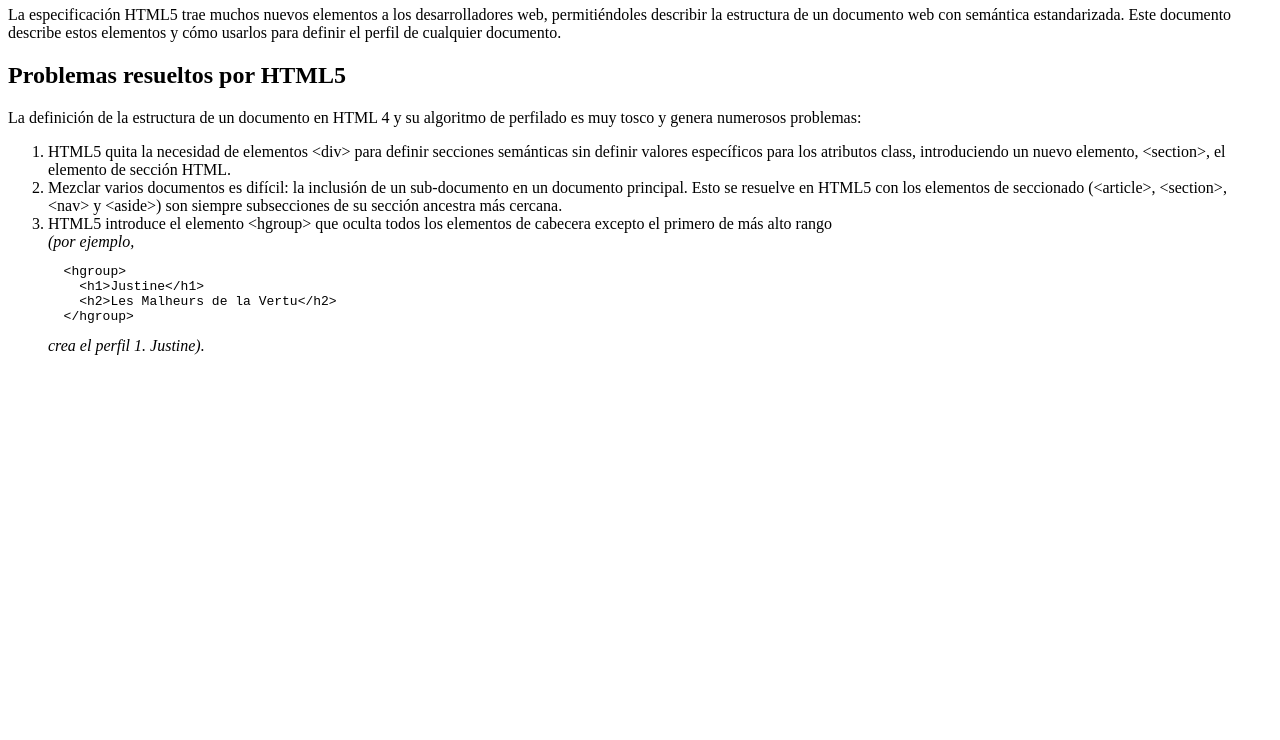
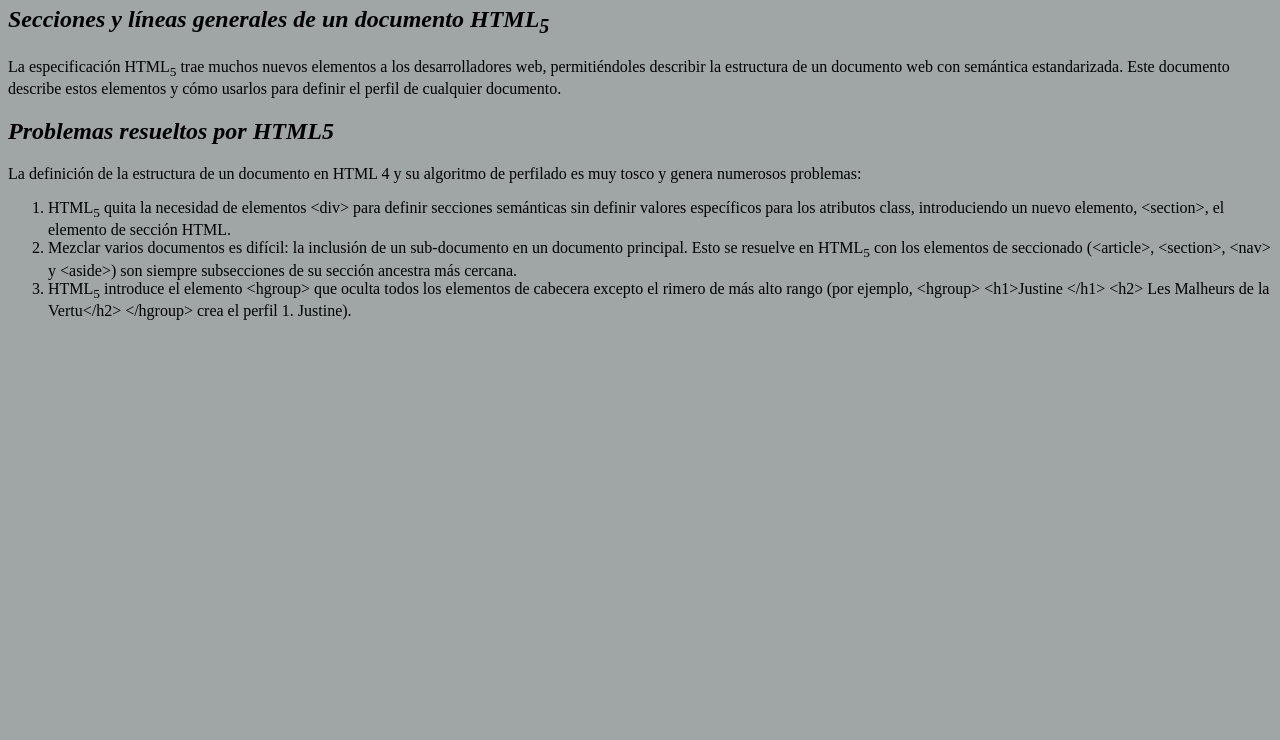
Before and after one commit to Bolgvs/UD28-Ejercicio1, a plain HTML site: page index.html in a window 1280 px wide. Shown: the part 60-800 px from the top of the page. Drawn offline with Linux system fonts and the light colour scheme.

Commit message:
ejercicio 1 acabado

```diff
--- /dev/null
+++ b/css/style.css
@@ -0,0 +1,3 @@
+body {
+    background-color: #a0a5a5;
+}
--- a/index.html
+++ b/index.html
@@ -1,33 +1,58 @@
 <html>
 
 <head>
-    <meta charset="utf-8">
-    <title>Secciones y líneas generales de un documento HTML5</title>
+    <link rel="stylesheet" href="css/style.css">
+    <title>Ejercicio 1</title>
 </head>
 
 <body>
-    <h1>Secciones y líneas generales de un documento HTML5</h1>
-    <p>La especificación HTML5 trae muchos nuevos elementos a los desarrolladores web, permitiéndoles describir la
-        estructura de un documento web con semántica estandarizada. Este documento describe estos elementos y cómo
-        usarlos para definir el perfil de cualquier documento.</p>
-    <h2>Problemas resueltos por HTML5</h2>
-    <p>La definición de la estructura de un documento en HTML 4 y su algoritmo de perfilado es muy tosco y genera
-        numerosos problemas:</p>
-    <ol>
-        <li>HTML5 quita la necesidad de elementos &lt;div&gt; para definir secciones semánticas sin definir valores
-            específicos para los atributos class, introduciendo un nuevo elemento, &lt;section&gt;, el elemento de
-            sección HTML.</li>
-        <li>Mezclar varios documentos es difícil: la inclusión de un sub-documento en un documento principal. Esto se
-            resuelve en HTML5 con los elementos de seccionado (&lt;article&gt;, &lt;section&gt;, &lt;nav&gt; y
-            &lt;aside&gt;) son siempre subsecciones de su sección ancestra más cercana.</li>
-        <li>HTML5 introduce el elemento &lt;hgroup&gt; que oculta todos los elementos de cabecera excepto el primero de
-            más alto rango<br><em>(por ejemplo,</em>
-            <pre>
-  &lt;hgroup&gt;
-    &lt;h1&gt;Justine&lt;/h1&gt;
-    &lt;h2&gt;Les Malheurs de la Vertu&lt;/h2&gt;
-  &lt;/hgroup&gt;</pre>
-            <em>crea el perfil 1. Justine).</em>
+
+    <h1><b><i>
+        Texto para el ejercicio
+    </h1>
+
+    <h2>
+        Secciones y líneas generales de un documento HTML<sub>5</sub>
+    </i></b></h2>
+
+        <p>
+            La especificación HTML<sub>5</sub> trae muchos nuevos elementos a los desarrolladores web, permitiéndoles
+            describir la estructura de un documento web con semántica estandarizada. Este documento describe estos elementos
+            y cómo usarlos para definir el perfil de cualquier documento.
+        </p>
+
+    <h2><b><i>
+        Problemas resueltos por HTML5
+    </i></b></h2>
+
+    <p>
+        La definición de la estructura de un documento en HTML 4 y su algoritmo de perfilado es muy tosco y genera
+        numerosos problemas:
+    </p>
+        <ol>
+            <li>
+                HTML<sub>5</sub> quita la necesidad de elementos &lt;div&gt; para definir secciones semánticas sin definir
+                valores
+                específicos para los atributos class, introduciendo un nuevo elemento, &lt;section&gt;, el elemento de
+                sección HTML.
+            </li>
+            <li>
+                Mezclar varios documentos es difícil: la inclusión de un sub-documento en un documento principal. Esto se
+                resuelve en HTML<sub>5</sub> con los elementos de seccionado (&lt;article&gt;, &lt;section&gt;, &lt;nav&gt;
+                y &lt;aside&gt;) son siempre subsecciones de su sección ancestra más cercana.
+            </li>
+
+            <li>
+                HTML<sub>5</sub> introduce el elemento &lt;hgroup&gt; que oculta todos los elementos de cabecera excepto el
+                rimero de más alto rango
+                    (por ejemplo,
+                    &lt;hgroup&gt;
+                    &lt;h1&gt;Justine
+                    &lt;/h1&gt;
+                    &lt;h2&gt;
+                    Les Malheurs de la Vertu&lt;/h2&gt;
+                    &lt;/hgroup&gt;
+                crea el perfil 1. Justine).
         </li>
-
+</body>
 </html>
```
